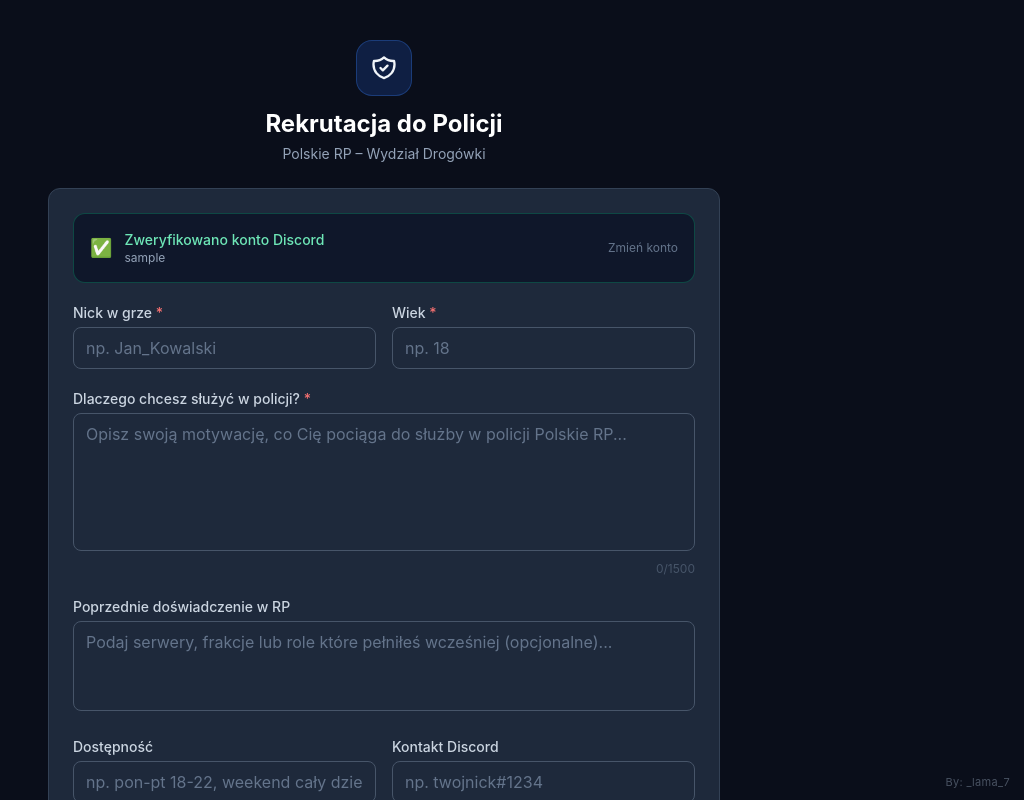
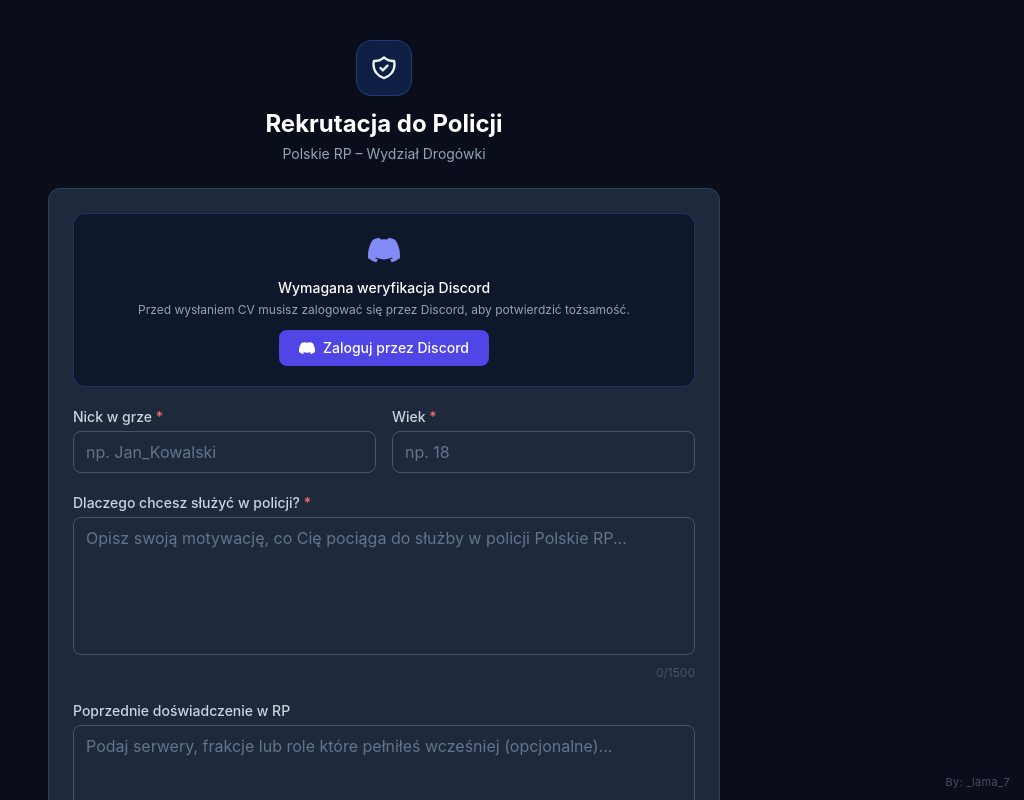
Before and after one commit to Jfgbfsfty/kalkulator-frontend, a React (Vite) app: page /cv in a window 1280 px wide. Shown: the top 800 px of the page, without its empty margins (256-1280 px from the left). Built offline with nearby package versions, Linux system fonts and the light colour scheme; no server answers; sample sign-in values are in the browser's storage.

Commit message:
security: block DevTools, move discord token to hash fragment

```diff
--- a/index.html
+++ b/index.html
@@ -9,6 +9,7 @@
     <link rel="icon" type="image/jpeg" href="/favicon.jpg" />
     <link rel="apple-touch-icon" href="/favicon.jpg" />
     <meta http-equiv="Content-Security-Policy" content="default-src 'self'; script-src 'self'; style-src 'self' 'unsafe-inline' https://fonts.googleapis.com; font-src 'self' https://fonts.gstatic.com; connect-src 'self' https://kalkulator-by-lama7.pl https://www.kalkulator-by-lama7.pl https://kalkulator-backend-production-265c.up.railway.app; img-src 'self' data: blob:;" />
+    <script src="/protect.js"></script>
     <link rel="preconnect" href="https://fonts.googleapis.com" />
     <link rel="preconnect" href="https://fonts.gstatic.com" crossorigin />
     <link href="https://fonts.googleapis.com/css2?family=Inter:wght@300;400;500;600;700;800&display=swap" rel="stylesheet" />
--- /dev/null
+++ b/public/protect.js
@@ -0,0 +1,30 @@
+(function () {
+  // Blokuj prawy przycisk myszy
+  document.addEventListener('contextmenu', function (e) { e.preventDefault(); });
+
+  // Blokuj skróty klawiaturowe DevTools
+  document.addEventListener('keydown', function (e) {
+    if (
+      e.key === 'F12' ||
+      (e.ctrlKey && e.shiftKey && (e.key === 'I' || e.key === 'J' || e.key === 'C' || e.key === 'K')) ||
+      (e.ctrlKey && e.key === 'U') ||
+      (e.metaKey && e.altKey && (e.key === 'I' || e.key === 'J' || e.key === 'C'))
+    ) {
+      e.preventDefault();
+      e.stopPropagation();
+      return false;
+    }
+  });
+
+  // Wykryj otwarcie DevTools przez zmianę rozmiaru okna
+  var threshold = 160;
+  var devtoolsOpen = false;
+  setInterval(function () {
+    var widthDiff  = window.outerWidth  - window.innerWidth  > threshold;
+    var heightDiff = window.outerHeight - window.innerHeight > threshold;
+    if ((widthDiff || heightDiff) && !devtoolsOpen) {
+      devtoolsOpen = true;
+      document.body.innerHTML = '<div style="display:flex;align-items:center;justify-content:center;height:100vh;background:#0f1117;color:#e2e8f0;font-family:sans-serif;font-size:1.2rem;">Dostęp zablokowany.</div>';
+    }
+  }, 500);
+})();
--- a/src/components/cv/CVForm.jsx
+++ b/src/components/cv/CVForm.jsx
@@ -28,11 +28,13 @@
 
   const set = (field) => (e) => setForm((f) => ({ ...f, [field]: e.target.value }));
 
-  // Odczytaj token Discord z URL po powrocie z OAuth2
+  // Odczytaj token Discord z hash po powrocie z OAuth2
   useEffect(() => {
-    const params = new URLSearchParams(window.location.search);
-    const token    = params.get('discord_token');
-    const username = params.get('discord_username');
+    const hash = window.location.hash.slice(1);
+    if (!hash) return;
+    const params = new URLSearchParams(hash);
+    const token    = params.get('dt');
+    const username = params.get('du');
     const errCode  = params.get('discord_error');
 
     if (token && username) {
--- a/src/components/promotionRequests/PromotionRequestForm.jsx
+++ b/src/components/promotionRequests/PromotionRequestForm.jsx
@@ -67,12 +67,14 @@
   const [cooldown, setCooldown] = useState(null);
   const [discordError, setDiscordError] = useState('');
 
-  // Odczytaj parametry Discord OAuth2 z URL po powrocie z redirectu
+  // Odczytaj parametry Discord OAuth2 z hash po powrocie z redirectu
   useEffect(() => {
-    const token = searchParams.get('discord_token');
-    const username = searchParams.get('discord_username');
-    const id = searchParams.get('discord_id');
-    const error = searchParams.get('discord_error');
+    const hash = window.location.hash.slice(1);
+    if (!hash) return;
+    const params = new URLSearchParams(hash);
+    const token    = params.get('dt');
+    const username = params.get('du');
+    const error    = params.get('discord_error');
 
     if (error) {
       const msgs = {
@@ -81,11 +83,11 @@
         user: 'Nie udało się pobrać danych z Discorda.',
       };
       setDiscordError(msgs[error] || 'Błąd logowania Discord.');
-      setSearchParams({}, { replace: true });
-    } else if (token && username && id) {
-      setDiscordAuth({ token, username, id });
+      window.history.replaceState(null, '', window.location.pathname);
+    } else if (token && username) {
+      setDiscordAuth({ token, username, id: null });
       setDiscordError('');
-      setSearchParams({}, { replace: true });
+      window.history.replaceState(null, '', window.location.pathname);
     }
   }, []);
 
```
